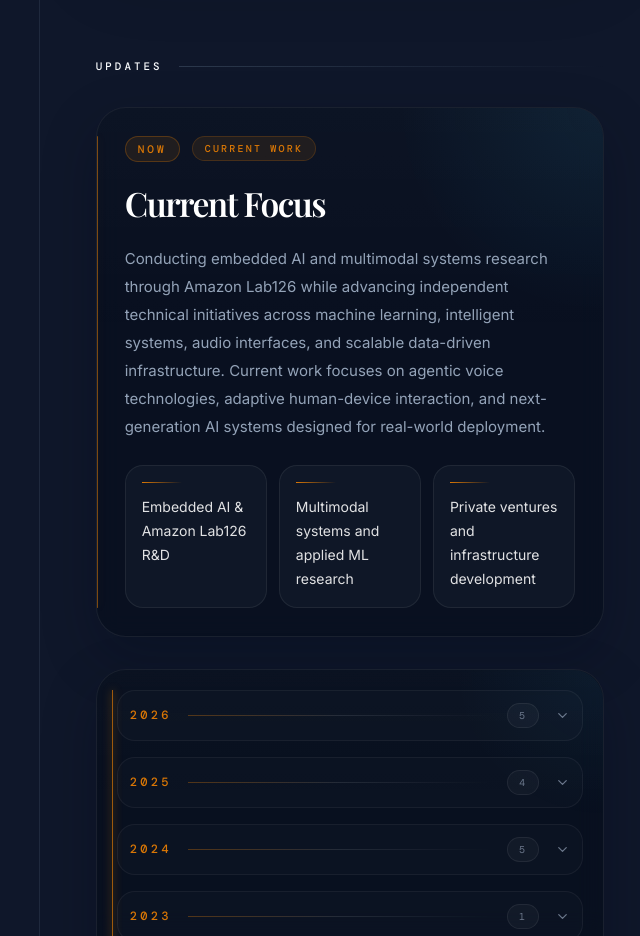
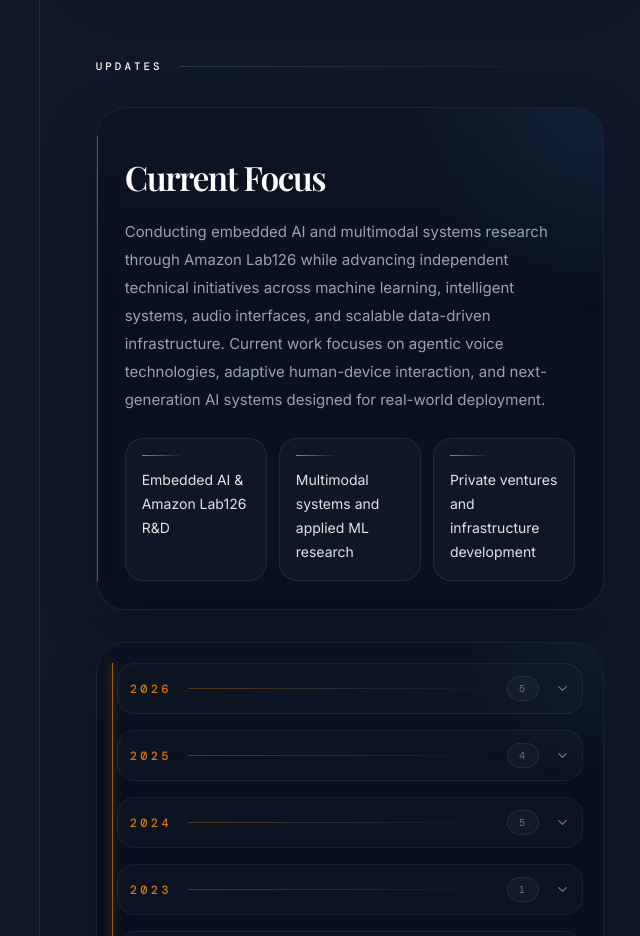
Before and after one commit to kennyegan/Personal-Website, a Next.js app: page / in a window 1280 px wide. Shown: the part 1040-1976 px from the top of the page, without its empty margins (596-1236 px from the left). Built offline with nearby package versions, Linux system fonts and the light colour scheme.

Commit message:
remove now and current work bubbles in current focus tile

```diff
--- a/src/components/sections/UpdatesSection.tsx
+++ b/src/components/sections/UpdatesSection.tsx
@@ -95,18 +95,7 @@ function CurrentFocusCard() {
       <span className="pointer-events-none absolute inset-0 bg-[radial-gradient(circle_at_top_right,rgba(56,189,248,0.08),transparent_28%),linear-gradient(180deg,rgba(255,255,255,0.02),transparent_45%)]" />
 
       <div className="relative">
-        <div className="flex flex-wrap items-center gap-3">
-          <span
-            className={`${dmMono.className} inline-flex rounded-full border border-accent-sky/30 bg-accent-sky/10 px-3 py-1 text-[11px] font-medium uppercase tracking-[0.28em] text-accent-sky`}
-          >
-            {currentFocus.eyebrow}
-          </span>
-          <span
-            className={`${dmMono.className} inline-flex rounded-full border border-accent-indigo/20 bg-accent-indigo/10 px-3 py-1 text-[10px] font-medium uppercase tracking-[0.22em] text-accent-indigo`}
-          >
-            Current work
-          </span>
-        </div>
+
 
         <h3
           className={`${playfair.className} mt-4 text-[1.85rem] font-semibold tracking-[-0.045em] text-text-bright sm:text-[2.1rem]`}
```
